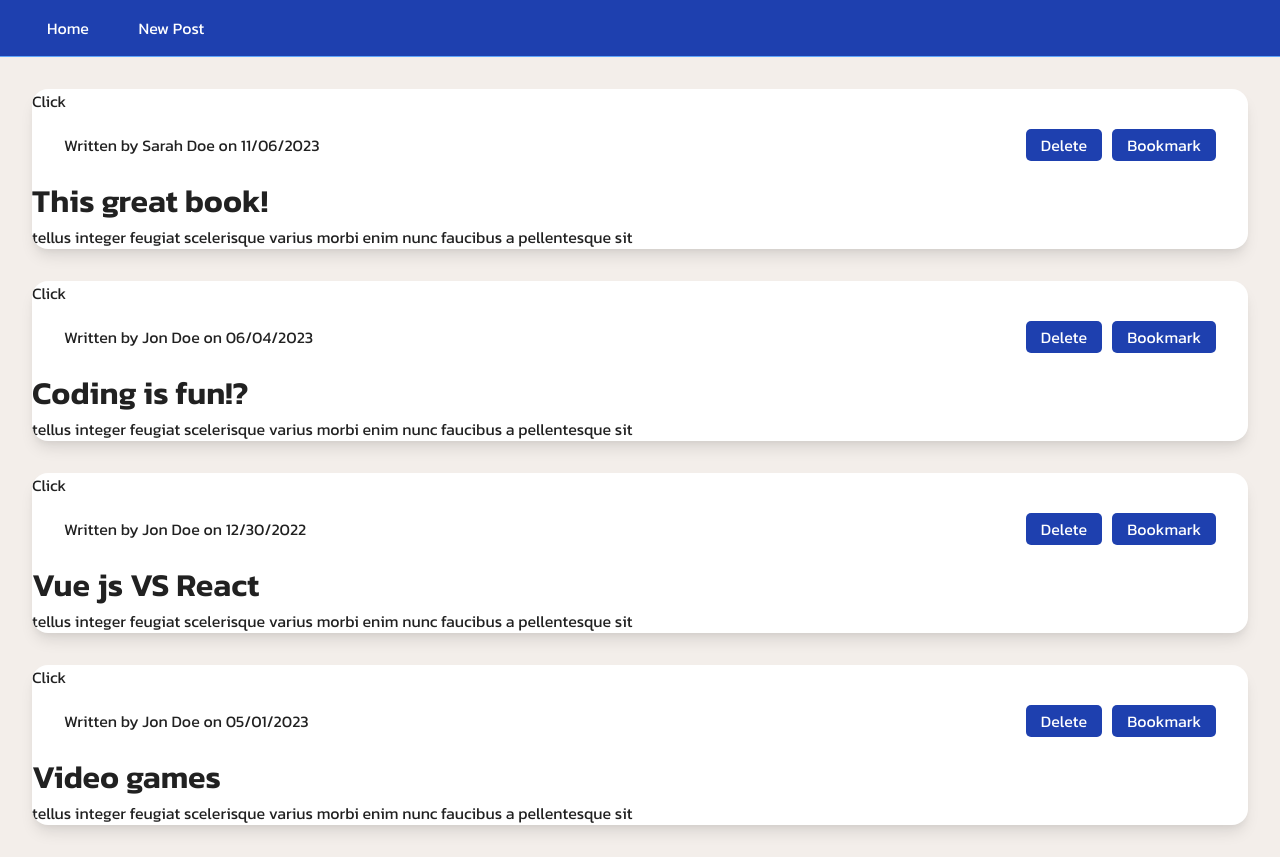
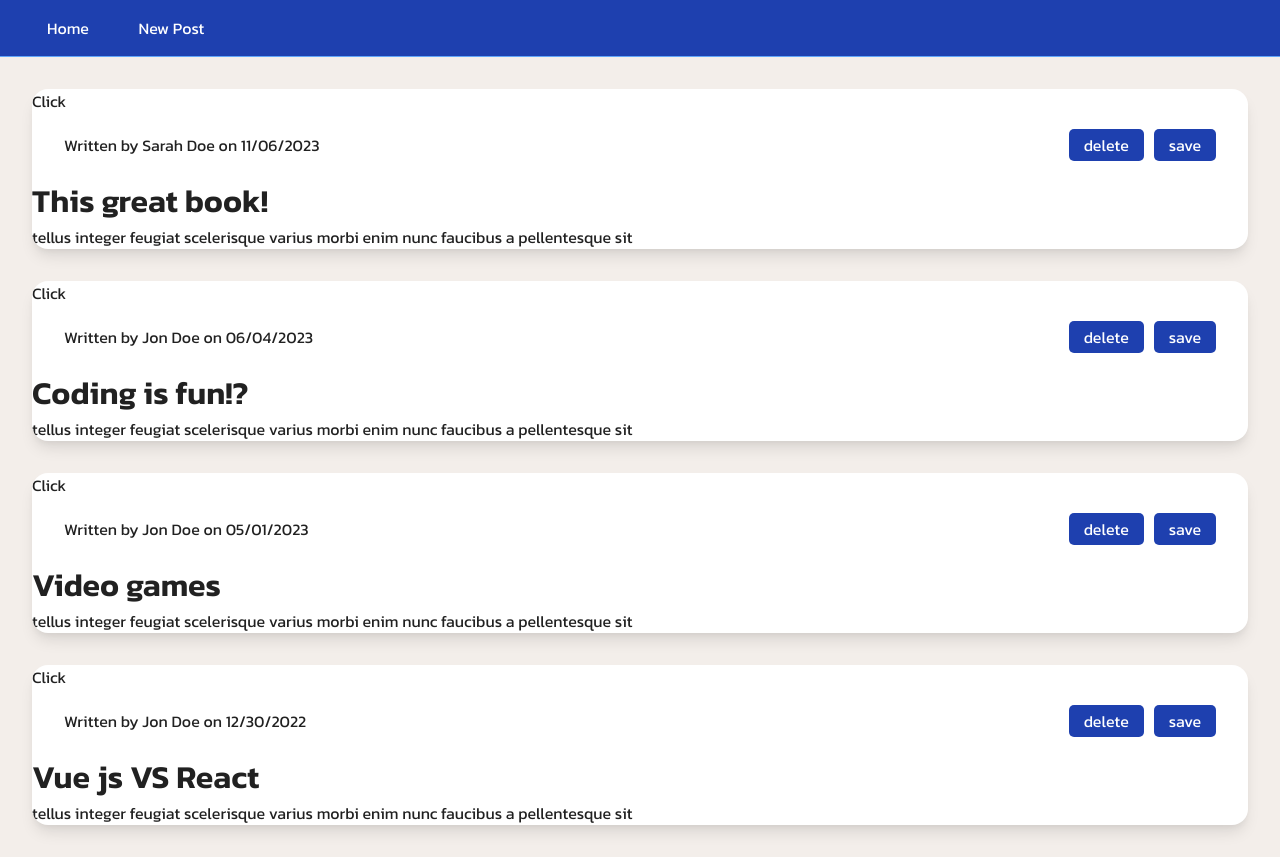
Before and after one commit to MarcoZazzini1989/vitejs--posts-application, a Vue app: page / in a window 1280 px wide. Built offline with nearby package versions, Linux system fonts and the light colour scheme.

Commit message:
posts sorted by date , add delete and save buttons

```diff
--- a/src/components/Postitem.vue
+++ b/src/components/Postitem.vue
@@ -1,4 +1,8 @@
 <script setup>
+import { usePostsStore} from '../stores/posts';
+
+const postStore = usePostsStore()
+
 defineProps({
   post : {
     type : Object,
@@ -22,8 +26,9 @@ const getId = (id)=> {
         <div class="header">
             <span>Written by {{ post.author }} on {{ post.created_at }}</span>
             <div>
-               <button class="del material-icon">Delete</button>
-               <button class="save material-icon">Bookmark</button>
+               <button @click="postStore.deletePost(post.id)" class="del material-icon">delete</button>
+               <button  @click="postStore.savePost(post.id)" class="save material-icon">
+                {{ post.is_saved ? 'saved' : 'save' }}</button>
             </div>
         </div>
         <h1>{{ post.title }}</h1>
--- a/src/stores/posts.js
+++ b/src/stores/posts.js
@@ -41,6 +41,11 @@ export const usePostsStore = defineStore("posts-store", {
       errMsg: "",
     };
   },
+  getters: {
+    sorted() {
+      return this.posts.sort((a, b) => new Date(b.created_at) - new Date(a.created_at))
+    }
+  },
   // methods
   actions: {
     addPost(post) {
@@ -53,5 +58,11 @@ export const usePostsStore = defineStore("posts-store", {
         is_saved: false,
       });
     },
+    deletePost(id) {
+      this.posts = this.posts.filter((p) => p.id !== id)},
+    savePost(id) {
+        const post = this.posts.find((p) => p.id === id)
+        post.is_saved = !post.is_saved },
+
   },
 });
--- a/src/views/Homeview.vue
+++ b/src/views/Homeview.vue
@@ -11,7 +11,7 @@ const postStore = usePostsStore()
 
 
 <template>
-    <div v-for="post in postStore.posts" :key="post.id">
+    <div v-for="post in postStore.sorted" :key="post.id">
         <MyWrapper>
             <Postitem :post="post"  @get-id="(id) => {console.log(id)}" ></Postitem>
         </MyWrapper>
```
